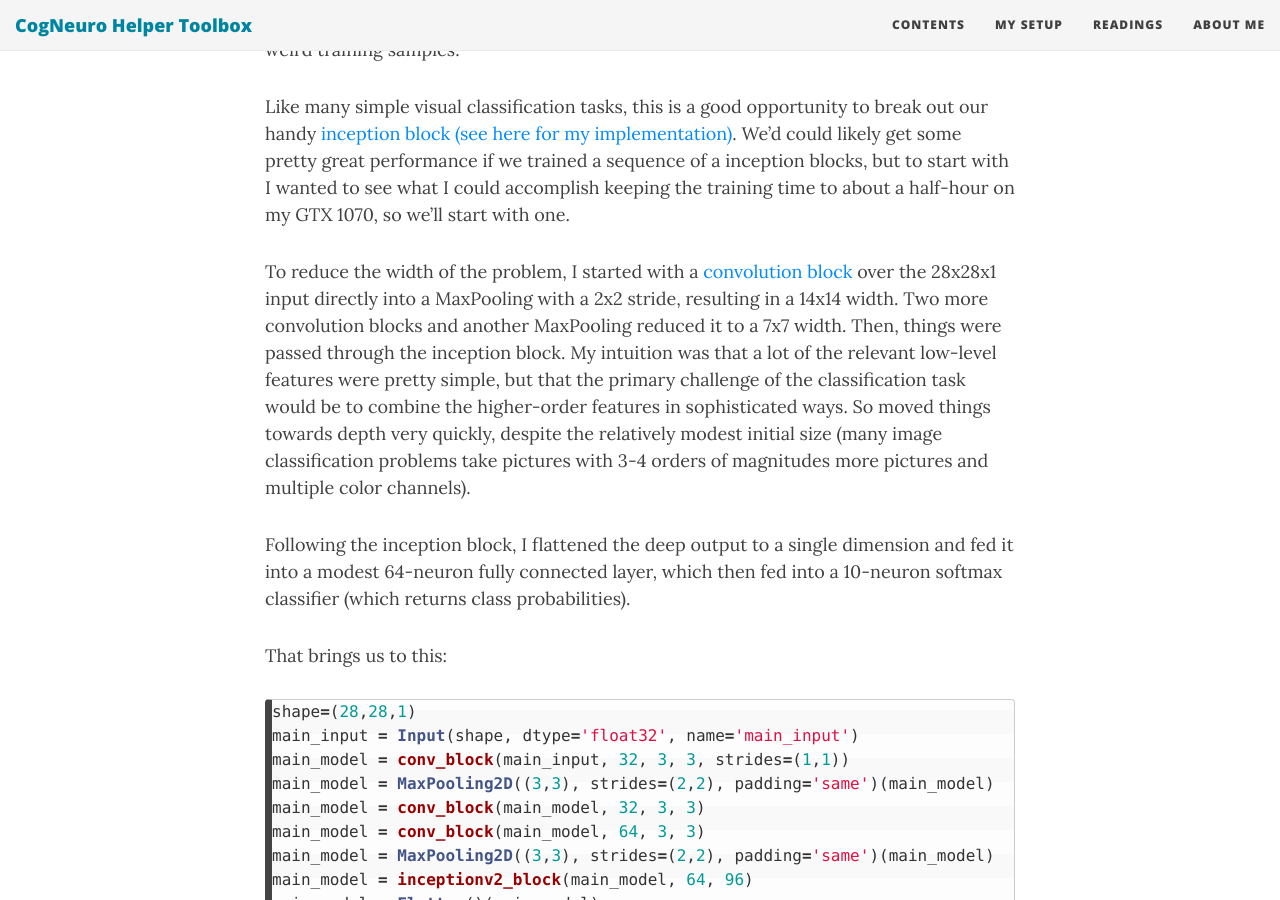
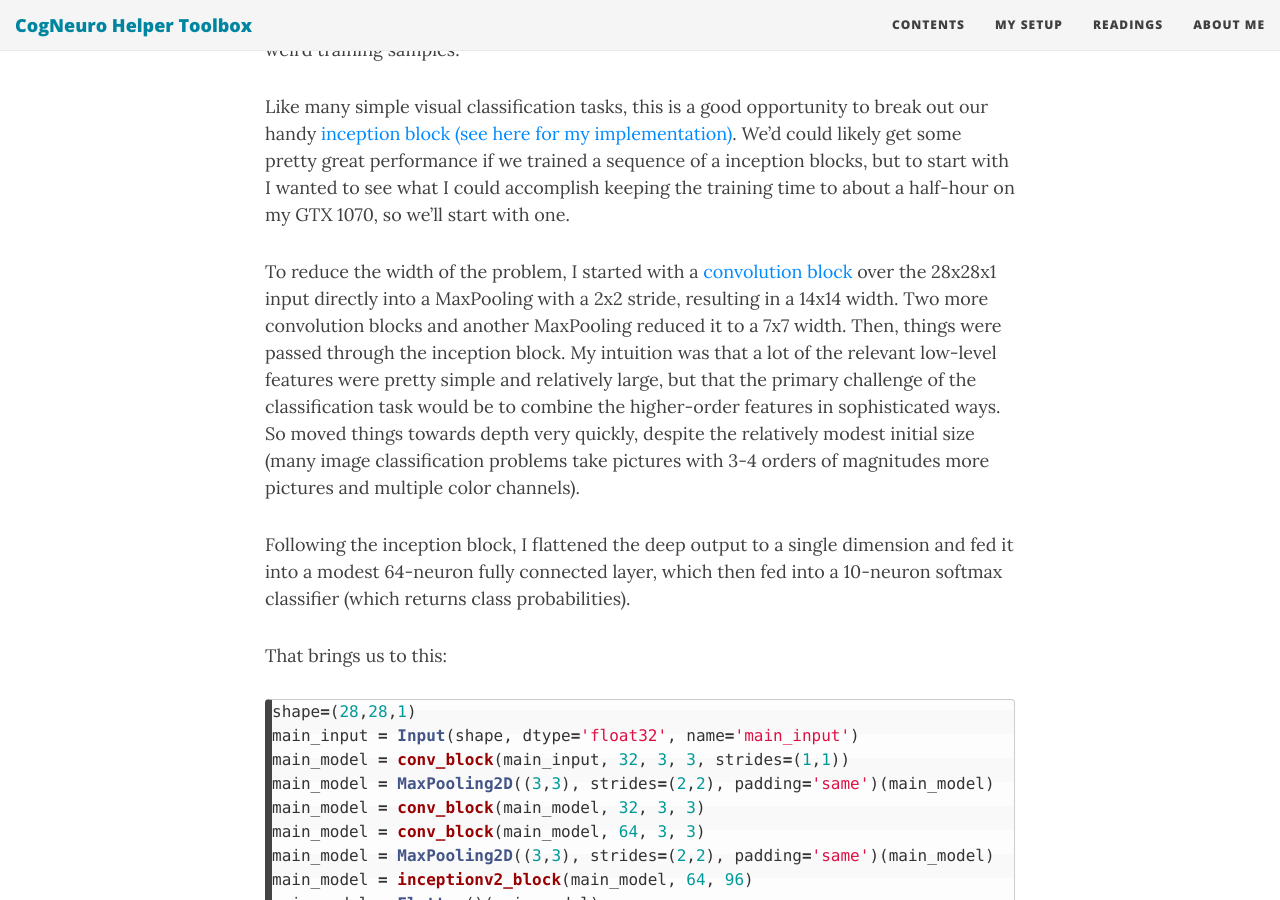
Before and after one commit to ndelaneybusch/Cogneuro_helpers, a Jekyll site: the page built from _posts/2017-09-26-notmnist-inception.md, in a window 1280 px wide and 900 px high, scrolled down 1315 px. Built offline with Jekyll 4.4.1, drawn with Linux system fonts in a browser that asks for light colours; nearby versions of some CDN libraries.

Commit message:
Update 2017-09-26-notmnist-inception.md

```diff
--- a/_posts/2017-09-26-notmnist-inception.md
+++ b/_posts/2017-09-26-notmnist-inception.md
@@ -19,7 +19,7 @@ Fortunately, the test set is clean, so we'll just need to build a model that is
 
 Like many simple visual classification tasks, this is a good opportunity to break out our handy [inception block (see here for my implementation)](/Cogneuro_helpers/deep/Inception/). We'd could likely get some pretty great performance if we trained a sequence of a inception blocks, but to start with I wanted to see what I could accomplish keeping the training time to about a half-hour on my GTX 1070, so we'll start with one.
 
-To reduce the width of the problem, I started with a [convolution block](/Cogneuro_helpers/deep/Inception/) over the 28x28x1 input directly into a MaxPooling with a 2x2 stride, resulting in a 14x14 width. Two more convolution blocks and another MaxPooling reduced it to a 7x7 width. Then, things were passed through the inception block. My intuition was that a lot of the relevant low-level features were pretty simple, but that the primary challenge of the classification task would be to combine the higher-order features in sophisticated ways. So moved things towards depth very quickly, despite the relatively modest initial size (many image classification problems take pictures with 3-4 orders of magnitudes more pictures and multiple color channels).
+To reduce the width of the problem, I started with a [convolution block](/Cogneuro_helpers/deep/Inception/) over the 28x28x1 input directly into a MaxPooling with a 2x2 stride, resulting in a 14x14 width. Two more convolution blocks and another MaxPooling reduced it to a 7x7 width. Then, things were passed through the inception block. My intuition was that a lot of the relevant low-level features were pretty simple and relatively large, but that the primary challenge of the classification task would be to combine the higher-order features in sophisticated ways. So moved things towards depth very quickly, despite the relatively modest initial size (many image classification problems take pictures with 3-4 orders of magnitudes more pictures and multiple color channels).
 
 Following the inception block, I flattened the deep output to a single dimension and fed it into a modest 64-neuron fully connected layer, which then fed into a 10-neuron softmax classifier (which returns class probabilities).
 
```
